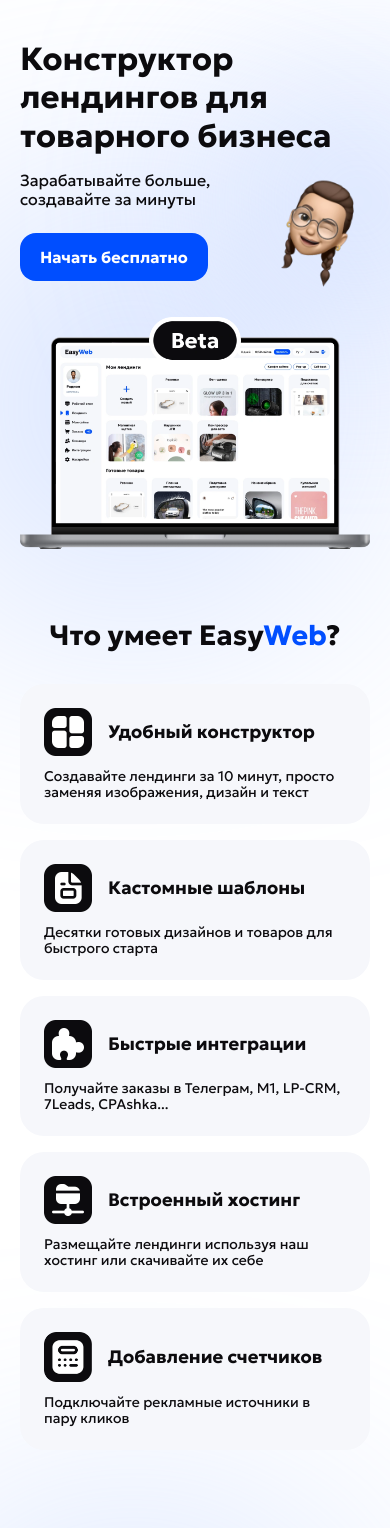
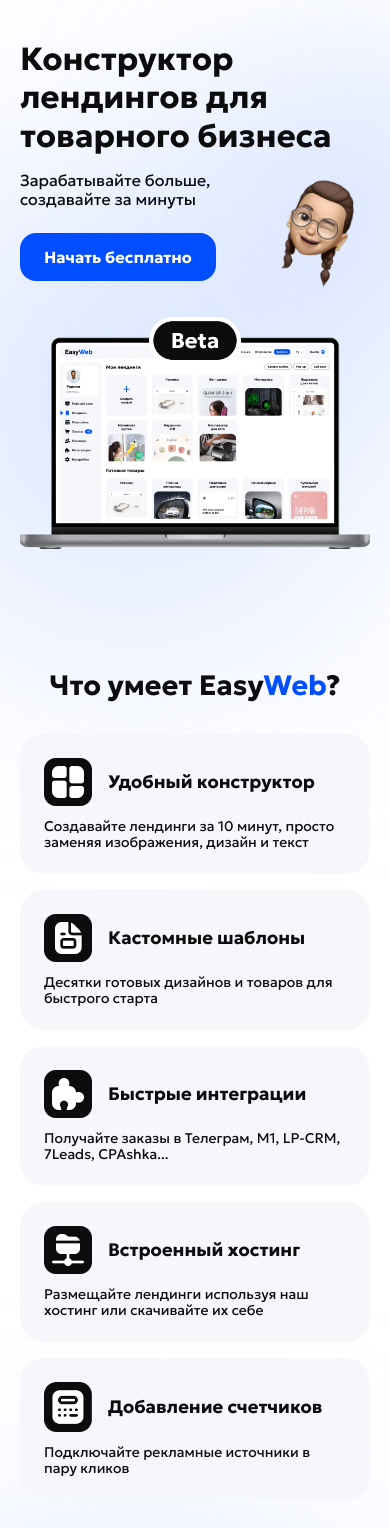
Before and after one commit to darkoton/Easy-Web, a React (Vite) app: page / in a window 390 px wide. Shown: the top 1528 px of the page. Built offline with nearby package versions, Linux system fonts and the light colour scheme; the HTML template or start-up script is replaced by a standard one.

Commit message:
fix margin, fix main button

```diff
--- a/src/components/Main.jsx
+++ b/src/components/Main.jsx
@@ -28,7 +28,7 @@
               Зарабатывайте больше, создавайте за минуты
             </p>
 
-            <Button className="main__button">Начать бесплатно</Button>
+            <Button className="main__button !px-6">Начать бесплатно</Button>
 
             <div className="main__head-body absolute -z-10 flex justify-end -right-5 -bottom-4 md:-bottom-20 after:blur-[110px] after:border-[1px] after:bg-[#B3CAFF] after:absolute  after:-right-16 after:bottom-0 after:content-[''] after:w-48 after:h-48 after:rounded-full after:-z-10">
               <img
--- a/src/components/Skills.jsx
+++ b/src/components/Skills.jsx
@@ -60,7 +60,7 @@
   }, []);
 
   return (
-    <section className="skills mt-[70px] md:mt-[160px]">
+    <section className="skills mt-[120px] md:mt-[160px]">
       <div className="skills__container _container">
         <div className="skills__body flex flex-col">
           <div className="skills__top flex items-center px-3 justify-center mb-8 md:px-8 md:justify-between md:mb-12">
```
